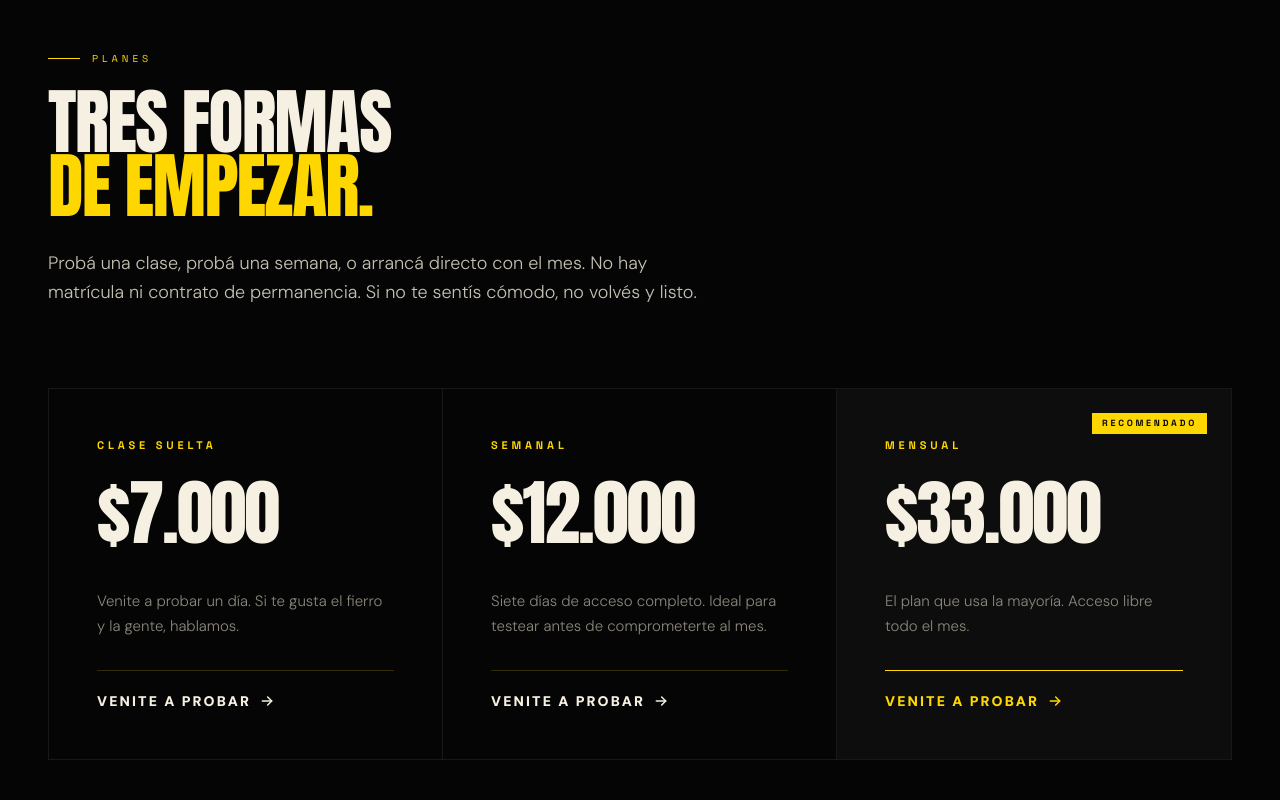
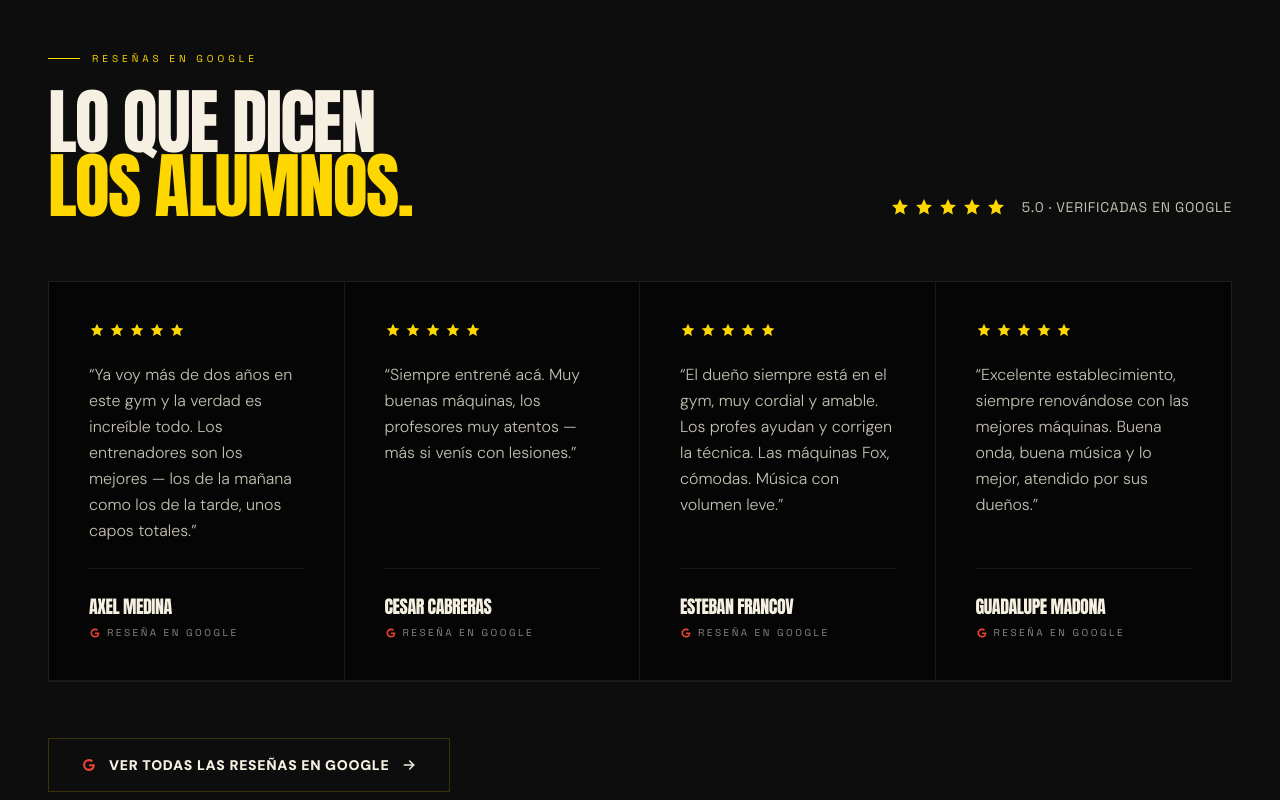
Before and after one commit to JonBog/GymCrisWeb, a Next.js app: page / in a window 1280 px wide. Shown: the part 3520-4320 px from the top of the page. Built offline with nearby package versions, Linux system fonts and the light colour scheme.

Commit message:
feat(testimonios): nueva seccion 'Lo que dicen los alumnos' con 4 reseñas de Google

```diff
--- a/src/app/page.tsx
+++ b/src/app/page.tsx
@@ -13,6 +13,8 @@ import {
   ArrowRight,
   User,
   Phone,
+  Star,
+  GoogleMark,
 } from "@/components/icons/GymIcons";
 
 function useRevealOnScroll() {
@@ -104,6 +106,33 @@ const LEDGER = [
     date: "1 dueño",
     label: "Al frente desde el día uno",
     detail: "El mismo que abrió en el '97. Sigue caminando el salón todos los días, mirando series y corrigiendo posturas.",
+  },
+];
+
+const TESTIMONIALS = [
+  {
+    author: "Axel Medina",
+    quote:
+      "Ya voy más de dos años en este gym y la verdad es increíble todo. Los entrenadores son los mejores — los de la mañana como los de la tarde, unos capos totales.",
+    rating: 5,
+  },
+  {
+    author: "Cesar Cabreras",
+    quote:
+      "Siempre entrené acá. Muy buenas máquinas, los profesores muy atentos — más si venís con lesiones.",
+    rating: 5,
+  },
+  {
+    author: "Esteban Francov",
+    quote:
+      "El dueño siempre está en el gym, muy cordial y amable. Los profes ayudan y corrigen la técnica. Las máquinas Fox, cómodas. Música con volumen leve.",
+    rating: 5,
+  },
+  {
+    author: "Guadalupe Madona",
+    quote:
+      "Excelente establecimiento, siempre renovándose con las mejores máquinas. Buena onda, buena música y lo mejor, atendido por sus dueños.",
+    rating: 5,
   },
 ];
 
@@ -439,6 +468,78 @@ export default function Home() {
                   </div>
                 );
               })}
+            </div>
+          </div>
+        </section>
+
+        {/* ===== TESTIMONIALS ===== */}
+        <section
+          id="testimonios"
+          className="reveal w-full bg-gym-surface border-t border-gym-border"
+        >
+          <div className="max-w-7xl mx-auto px-6 md:px-12 py-20 md:py-28">
+            <div className="flex items-center gap-3 mb-6">
+              <span className="w-8 h-px bg-gym-gold" />
+              <span className="font-mono text-[10px] uppercase tracking-[0.4em] text-gym-gold">
+                Reseñas en Google
+              </span>
+            </div>
+            <div className="flex flex-col lg:flex-row lg:items-end justify-between gap-8 mb-14 md:mb-16">
+              <h2 className="font-heading text-4xl md:text-6xl lg:text-7xl uppercase leading-[0.88] tracking-tight text-gym-chalk max-w-3xl">
+                Lo que dicen
+                <br />
+                <span className="text-gym-gold">los alumnos.</span>
+              </h2>
+              <div className="flex items-center gap-4 shrink-0">
+                <div className="flex items-center gap-1 text-gym-gold">
+                  {Array.from({ length: 5 }).map((_, i) => (
+                    <Star key={i} className="w-5 h-5" />
+                  ))}
+                </div>
+                <span className="font-mono text-xs md:text-sm tracking-wider text-gym-text-secondary uppercase">
+                  5.0 · verificadas en Google
+                </span>
+              </div>
+            </div>
+
+            <div className="grid grid-cols-1 md:grid-cols-2 lg:grid-cols-4 border border-gym-border reveal stagger-children">
+              {TESTIMONIALS.map((t) => (
+                <figure
+                  key={t.author}
+                  className="relative p-8 md:p-10 border-r border-b border-gym-border last:border-r-0 md:[&:nth-child(2)]:border-r-0 lg:[&:nth-child(2)]:border-r lg:[&:nth-child(3)]:border-r lg:[&:nth-child(4)]:border-r-0 bg-gym-bg flex flex-col gap-6"
+                >
+                  <div className="flex items-center gap-1 text-gym-gold">
+                    {Array.from({ length: t.rating }).map((_, i) => (
+                      <Star key={i} className="w-4 h-4" />
+                    ))}
+                  </div>
+                  <blockquote className="text-gym-text-secondary text-sm md:text-base font-light leading-relaxed flex-1">
+                    “{t.quote}”
+                  </blockquote>
+                  <figcaption className="pt-6 border-t border-gym-border">
+                    <p className="font-heading text-lg uppercase tracking-tight text-gym-chalk">
+                      {t.author}
+                    </p>
+                    <p className="flex items-center gap-1.5 font-mono text-[10px] tracking-[0.25em] uppercase text-gym-text-tertiary mt-1">
+                      <GoogleMark className="w-3 h-3" />
+                      Reseña en Google
+                    </p>
+                  </figcaption>
+                </figure>
+              ))}
+            </div>
+
+            <div className="mt-10 md:mt-14">
+              <a
+                href="https://www.google.com/maps/place/GYM+CRIS/@-34.8123366,-58.6369609,17z/data=!3m1!4b1!4m6!3m5!1s0x95bcdbe8ad8a0f47:0xc0b69d7f04ed5378!8m2!3d-34.812341!4d-58.634386!16s%2Fg%2F11f66gc2sl"
+                target="_blank"
+                rel="noopener noreferrer"
+                className="group inline-flex items-center gap-3 border border-gym-border-strong text-gym-chalk px-6 md:px-8 py-4 font-black text-xs md:text-sm uppercase tracking-wider hover:bg-gym-surface-2 transition-colors"
+              >
+                <GoogleMark className="w-4 h-4" />
+                <span>Ver todas las reseñas en Google</span>
+                <ArrowRight className="w-4 h-4 group-hover:translate-x-1 transition-transform" />
+              </a>
             </div>
           </div>
         </section>
--- a/src/components/icons/GymIcons.tsx
+++ b/src/components/icons/GymIcons.tsx
@@ -247,3 +247,21 @@ export function Phone(props: IconProps) {
     </svg>
   );
 }
+
+/** Star — solid fill for ratings */
+export function Star(props: IconProps) {
+  return (
+    <svg viewBox="0 0 24 24" fill="currentColor" aria-hidden {...props}>
+      <path d="M12 2.5l2.95 6.38 6.55.78-4.9 4.6 1.32 6.74L12 17.77l-5.92 3.23L7.4 14.26 2.5 9.66l6.55-.78L12 2.5z" />
+    </svg>
+  );
+}
+
+/** Google G — multicolor simplified for "reseña en Google" labels */
+export function GoogleMark(props: IconProps) {
+  return (
+    <svg viewBox="0 0 24 24" aria-hidden {...props}>
+      <path fill="#EA4335" d="M12 10.2v3.7h5.2c-.2 1.2-1.5 3.7-5.2 3.7a5.6 5.6 0 1 1 0-11.3c1.8 0 3 .8 3.7 1.4l2.5-2.4C16.7 3.9 14.5 3 12 3a9 9 0 1 0 0 18c5.2 0 8.6-3.6 8.6-8.7 0-.6 0-1-.1-1.5H12z"/>
+    </svg>
+  );
+}
```
